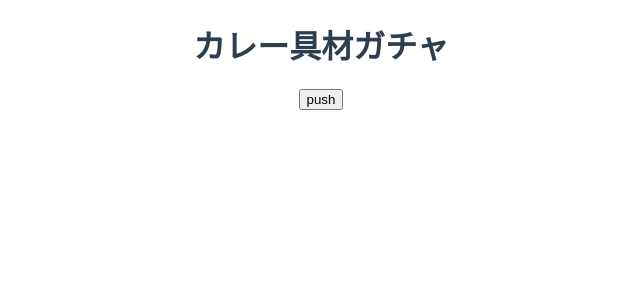
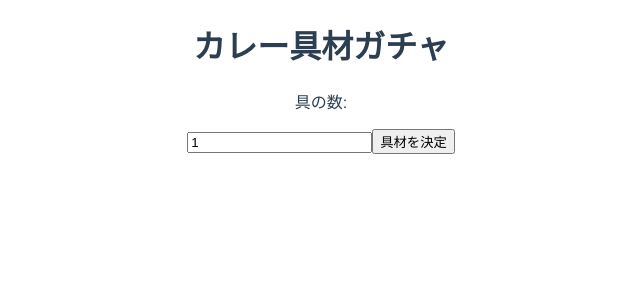
Before and after one commit to LunaChevalier/lunachevalier.github.io, a Vue app: page / in a window 1280 px wide. Shown: the top 300 px of the page, without its empty margins (319-959 px from the left). Built offline with nearby package versions, Linux system fonts and the light colour scheme.

Commit message:
具材の数を調整できるように機能追加

```diff
--- a/src/components/Gacha.vue
+++ b/src/components/Gacha.vue
@@ -1,6 +1,7 @@
 <template>
   <div class="gacha">
-    <button @click="lottery()">push</button>
+    <p>具の数:</p><input v-model="count">
+    <button @click="lottery()">具材を決定</button>
     <GachaResult :ingres="ingres" ></GachaResult>
   </div>
 </template>
@@ -13,25 +14,26 @@
     components: {
       GachaResult,
     },
-
   })
 
   export default class Gacha extends Vue {
     data() {
       return {
         ingres: [],
+        count: 1,
       }
     }
     private lottery() {
-      const ingres: string[] = ['玉ねぎ', '人参', 'じゃがいも'];
+      const ingres: string[] = ['玉ねぎ', '人参', 'じゃがいも', '大根'];
       const out = Array.from(ingres);
-      for (let i = out.length - 1; i > 0; i--) {
+      const count = out.length > this.count ? this.count : out.length
+      for (let i = 0; i < out.length; i++) {
         const r = Math.floor(Math.random() * (i + 1));
         const tmp = out[i];
         out[i] = out[r];
         out[r] = tmp;
       }
-      this.ingres = out
+      this.ingres = out.slice(0, this.count)
     }
   }
 </script>
```
